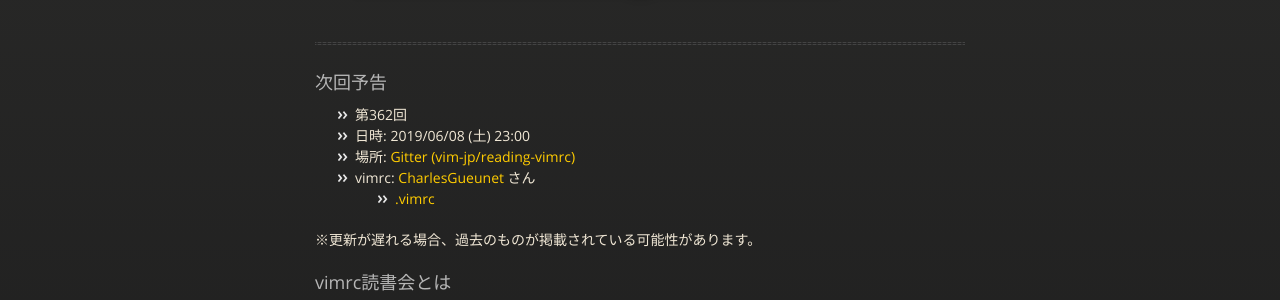
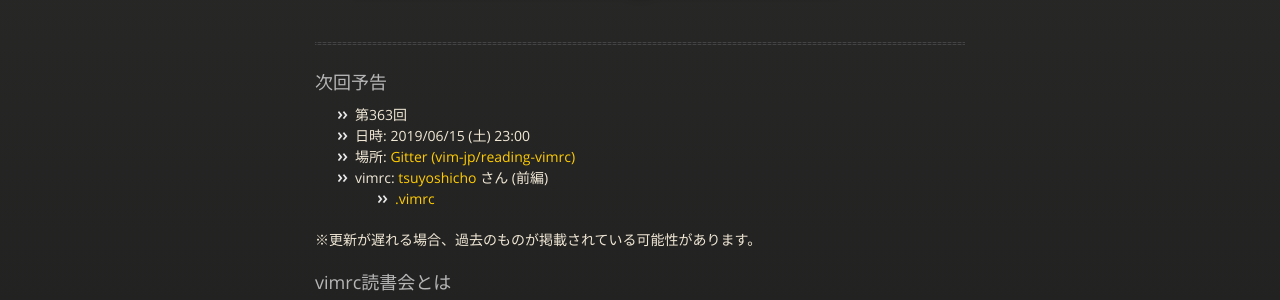
Before and after one commit to vim-jp/reading-vimrc, a Jekyll site: the page built from index.md, in a window 1280 px wide and 900 px high. Shown: the part 212-512 px from the top of the window. Built offline with Jekyll 4.4.1, drawn with Linux system fonts in a browser that asks for light colours; nearby versions of some CDN libraries.

Commit message:
Update the next information: #363 tsuyoshicho

```diff
--- a/_data/next.yml
+++ b/_data/next.yml
@@ -1,11 +1,12 @@
-- id: 362
-  date: '2019-06-08 23:00'
+- id: 363
+  date: '2019-06-15 23:00'
   author:
-    name: CharlesGueunet
-    url: 'https://github.com/CharlesGueunet'
+    name: tsuyoshicho
+    url: 'https://github.com/tsuyoshicho'
   vimrcs:
-    - url: 'https://github.com/CharlesGueunet/vimmic/blob/master/.vimrc'
+    - url: >-
+        https://github.com/tsuyoshicho/vimrc-reading/blob/reading-20190609/.vimrc
       name: .vimrc
       hash: null
-  part: null
+  part: 前編
   other: null
```
